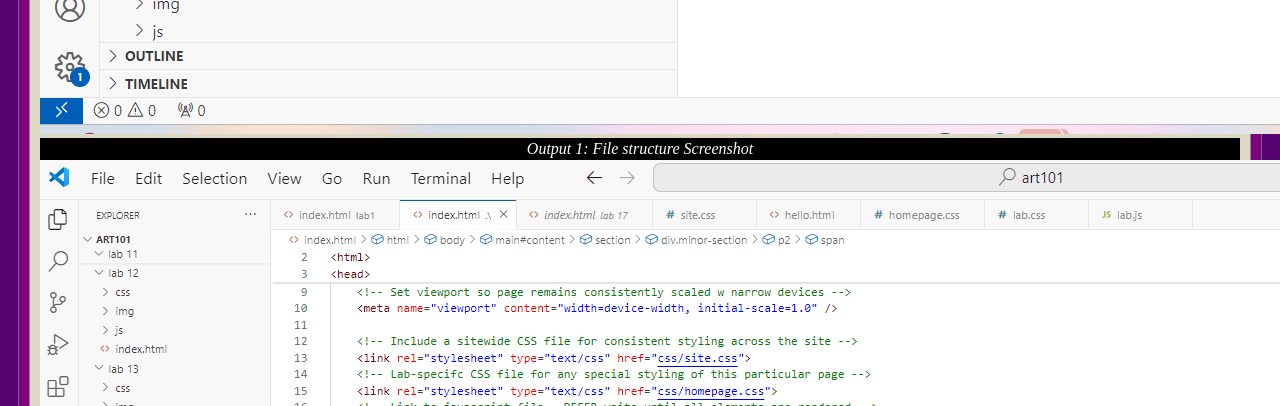
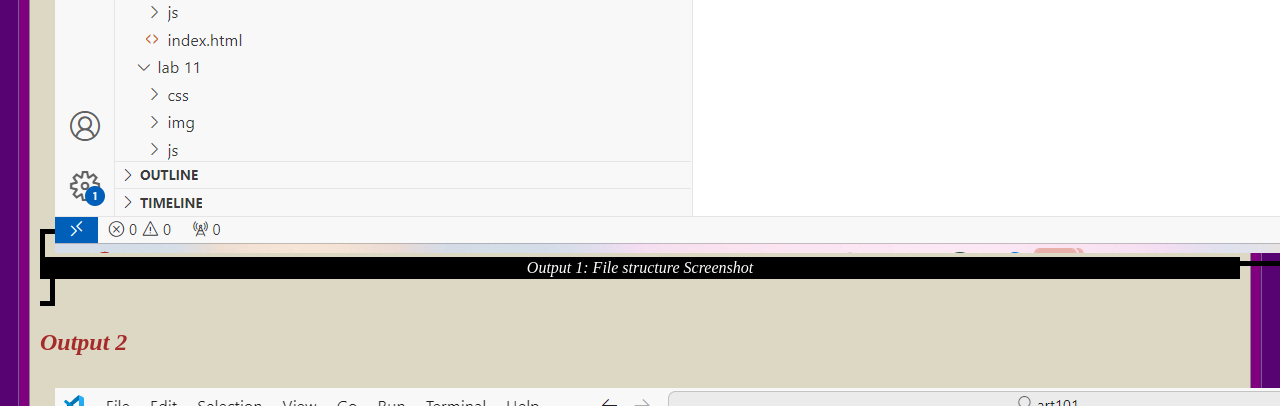
Before and after one commit to Penetha/art101, a plain HTML site: page lab3/index.html in a window 1280 px wide. Shown: the part 1500-1906 px from the top of the page. Drawn offline with nearby package versions, Linux system fonts and the light colour scheme.

Commit message:
updated images caption

```diff
--- a/lab3/css/lab.css
+++ b/lab3/css/lab.css
@@ -8,12 +8,13 @@
     background-color: #DDD8C4;
   }
 
-.figure1.figure2.figure3 {
-    padding: 5px;
+figure1,figure2,figure3 {
+    padding: 5px 10px;
     margin: contain;
     border: 5px solid black;
     object-fit: cover;
     max-width: 500px;
+    margin-bottom: 10px;
   }
 
 figcaption {
@@ -22,4 +23,12 @@ figcaption {
     font-style: italic;
     padding: 2px;
     text-align: center;
+    object-fit: cover;
   }
+
+h6,h4,h5 {
+  font-weight: 300px;
+  font-style: oblique;
+  color: brown;
+  font-size: x-large;
+}
--- a/lab3/index.html
+++ b/lab3/index.html
@@ -42,14 +42,17 @@
 			<div class="minor-section">
 					<h2>Results</h2>
 					<div id="output">
+						<h6>Output 1</h6>
 						<figure1>
 							<img class="file-structure" src="./img/file-structure.png">
 							<figcaption>Output 1: File structure Screenshot</figcaption>
 						</figure1>
+						<h4>Output 2</h4>
 						<figure2>
 							<img class="html-source" src="./img/source-code.png">
 							<figcaption>Output 2: My Webpage HTML code</figcaption>
 						</figure2>
+						<h5>Output 3</h5>
 						<figure3>
 							<img class="webpage" src="./img/webpage.png">
 							<figcaption>Output 3: My Webpage</figcaption>
```
